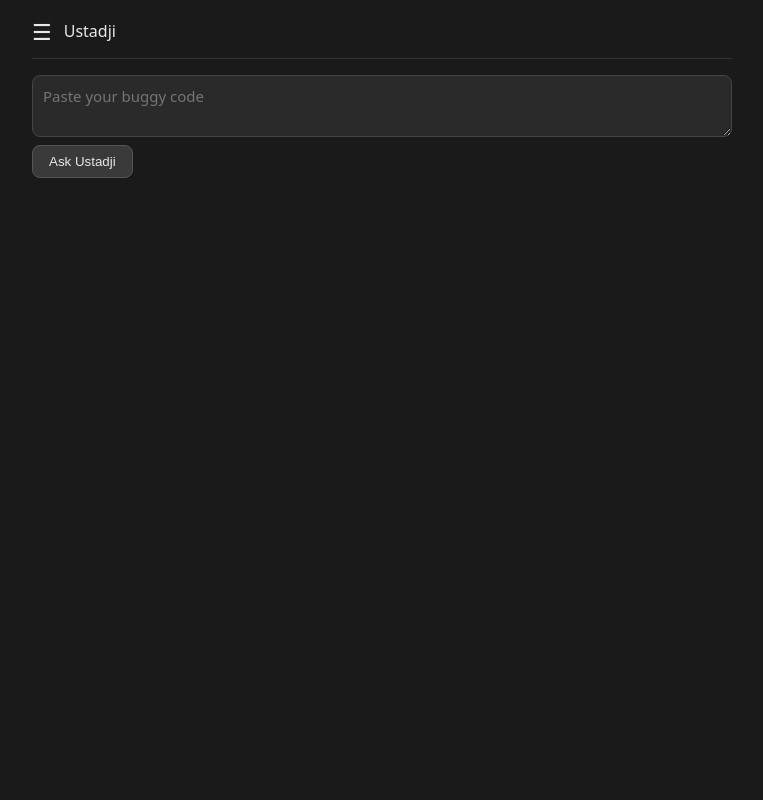
After one commit to frizvi7212/UstadJi, a Django app: template tutor/templates/tutor/new_convo.html in a window 1280 px wide. The commit adds this page. Shown: the whole page, without its empty margins (258-1021 px from the left). Run offline with Django 5.2, Linux system fonts and the light colour scheme; the template is opened without the code that fills it, so the values that code supplies are empty.

Commit message:
added new conversation button , simple styling

```diff
--- a/tutor/templates/registration/login.html
+++ b/tutor/templates/registration/login.html
@@ -1,3 +1,4 @@
+{% extends 'tutor/base.html' %}{% block content %}
 <form method="post">
   {% csrf_token %}
   <label>Username:</label>{{ form.username }} {{ form.username.errors }}
@@ -6,3 +7,5 @@
   {{ form.non_field_errors }}
   <a href="{% url 'signup' %}">signup</a>
 </form>
+
+{% endblock %}
--- /dev/null
+++ b/tutor/templates/tutor/base.html
@@ -0,0 +1,92 @@
+<html lang="en">
+  <head>
+    <meta charset="UTF-8" />
+    <meta name="viewport" content="width=device-width, initial-scale=1.0" />
+    <title>Ustadji</title>
+    <style>
+      body {
+        background-color: #1a1a1a;
+        color: #e8e8e8;
+        font-family: system-ui, sans-serif;
+        margin: 0;
+        padding: 16px;
+        max-width: 700px;
+        margin-left: auto;
+        margin-right: auto;
+      }
+
+      textarea {
+        width: 100%;
+        box-sizing: border-box;
+        background-color: #2a2a2a;
+        color: #e8e8e8;
+        border: 1px solid #444;
+        border-radius: 8px;
+        padding: 10px;
+        font-family: inherit;
+        font-size: 15px;
+      }
+
+      button {
+        background-color: #3a3a3a;
+        color: #e8e8e8;
+        border: 1px solid #555;
+        border-radius: 8px;
+        padding: 8px 16px;
+        margin-top: 8px;
+        cursor: pointer;
+      }
+
+      button:hover {
+        background-color: #4a4a4a;
+      }
+
+      p {
+        line-height: 1.5;
+      }
+      .topbar {
+        display: flex;
+        align-items: center;
+        gap: 12px;
+        padding-bottom: 12px;
+        margin-bottom: 16px;
+        border-bottom: 1px solid #333;
+      }
+
+      .hamburger {
+        font-size: 22px;
+        cursor: pointer;
+      }
+
+      .topbar-title {
+        font-weight: 500;
+        font-size: 16px;
+      }
+      .action-bar {
+        display: flex;
+        align-items: center;
+        gap: 12px;
+        margin-top: 16px;
+      }
+
+      .action-bar form {
+        margin: 0;
+      }
+    </style>
+  </head>
+  <body>
+    <div class="topbar">
+      <span class="hamburger">&#9776;</span>
+      <span class="topbar-title">Ustadji</span>
+    </div>
+    {% block content %}
+    <div class="action-bar">
+      <form action="{% url 'logout' %}" method="post">
+        {% csrf_token %}
+        <button type="submit">Logout</button>
+      </form>
+      <a href="{% url 'new_conversation' %}">New Conversation</a>
+    </div>
+    {% endblock %}
+  </body>
+</html>
--- a/tutor/templates/tutor/index.html
+++ b/tutor/templates/tutor/index.html
@@ -1,4 +1,4 @@
-{% if not trial_ended %}
+{% extends 'tutor/base.html' %} {% block content %} {% if not trial_ended %}
 <form method="post">
   {% csrf_token %}
   <textarea name="code" placeholder="Paste your buggy code"></textarea>
@@ -21,3 +21,5 @@
   trying Ustadji.
 </p>
 {% endif %}
+<a href="{% url 'new_conversation' %}">New Conversation</a>
+{% endblock %}
--- /dev/null
+++ b/tutor/templates/tutor/new_convo.html
@@ -0,0 +1,11 @@
+{% extends 'tutor/base.html' %}{% block content %} {% if not trial_ended %}
+<form method="post">
+  {% csrf_token %}
+  <textarea name="code" placeholder="Paste your buggy code"></textarea>
+  <button type="submit">Ask Ustadji</button>
+</form>
+{% endif %} {% for code in messages %} {% if code.role == "user" %}
+<p>You: {{ code.content }}</p>
+{% endif %} {% if code.role == "assistant" %}
+<p>Ustadji: {{ code.content }}</p>
+{% endif %} {% endfor %} {% endblock %}
--- a/tutor/templates/tutor/signup.html
+++ b/tutor/templates/tutor/signup.html
@@ -1,3 +1,4 @@
+{% extends 'tutor/base.html' %} {% block content %}
 <form method="post">
   {% csrf_token %}
   <label>Username:</label>{{ form.username }} {{ form.username.errors }}
@@ -10,3 +11,5 @@
   {{ form.non_field_errors }}
   <a href="{% url 'login' %}">login</a>
 </form>
+
+{% endblock %}
--- a/tutor/urls.py
+++ b/tutor/urls.py
@@ -4,4 +4,6 @@ from . import views
 
 urlpatterns = [
     path("", views.index, name="index"),
+    path("<int:conversation_id>/", views.index, name="index_with_id"),
+    path("new/", views.new_conversation, name="new_conversation"),
 ]
--- a/ustadji/settings.py
+++ b/ustadji/settings.py
@@ -24,7 +24,7 @@ load_dotenv()
 SECRET_KEY = os.environ.get('SECRET_KEY')
 
 # SECURITY WARNING: don't run with debug turned on in production!
-DEBUG = False
+DEBUG = True
 
 ALLOWED_HOSTS = ['127.0.0.1', 'localhost']
 
```
Also changed, not shown: tutor/views.py (+15 -4 lines), db.sqlite3.
